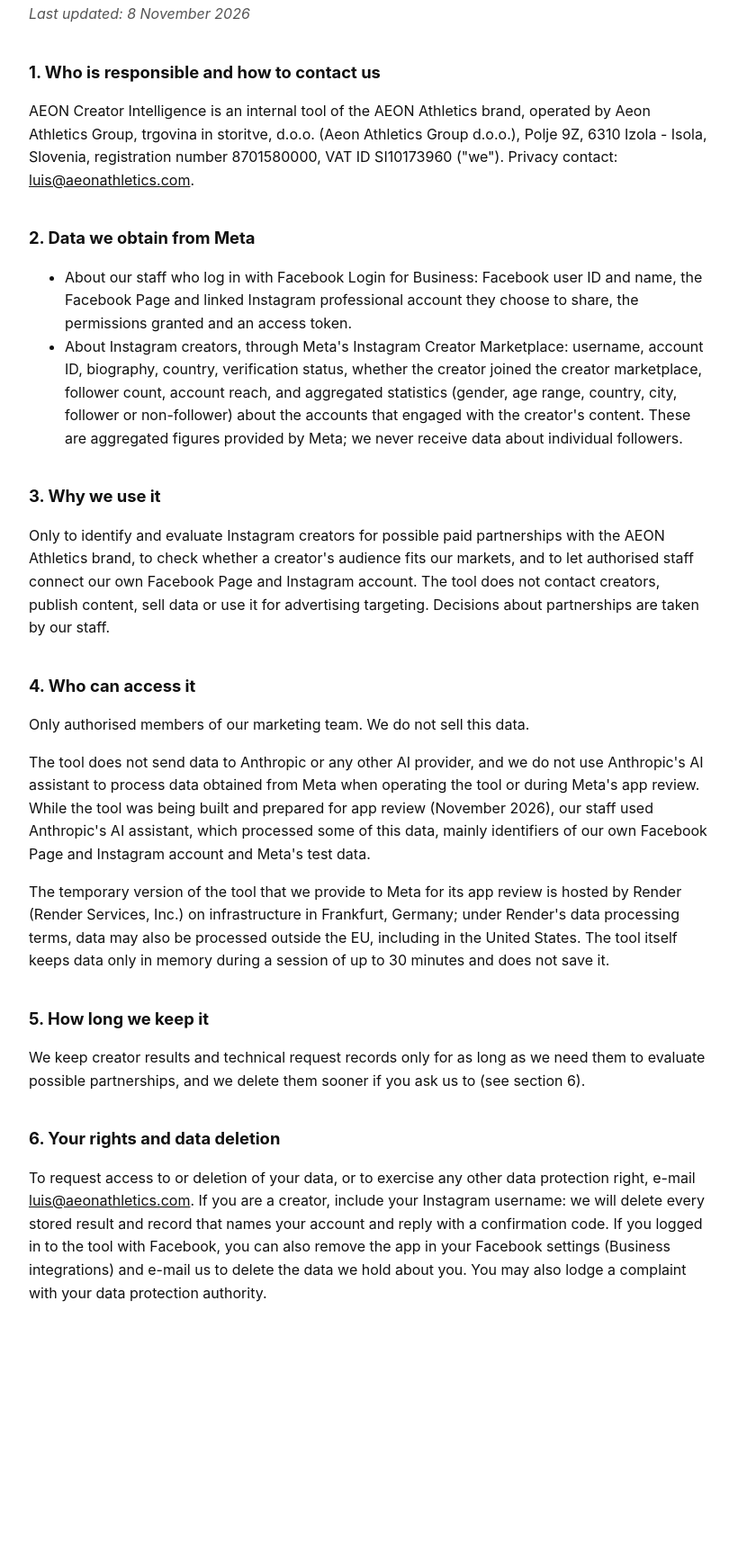
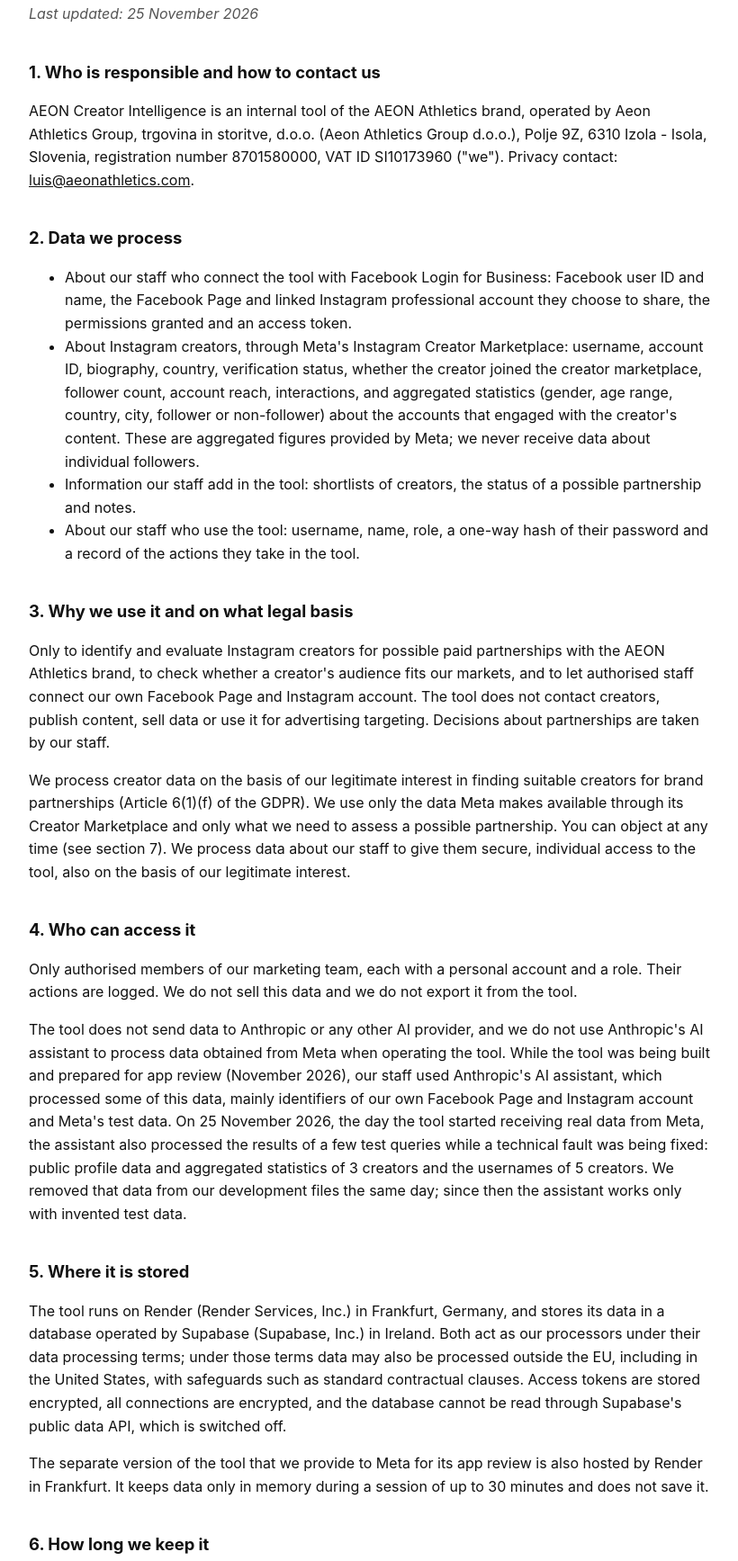
Before and after one commit to lcguinea/aeon-creator-intelligence-privacy, a plain HTML site: page index.html in a window 1280 px wide. Shown: the part 163-1898 px from the top of the page at 90% size, without its empty margins (228-1048 px from the left). Before the commit the page ends 1693 px from the top, so only its background shows below. Drawn offline with Linux system fonts and the light colour scheme.

Commit message:
Privacy notice (25-11-2026): production tool on Render (Frankfurt) + Supabase (Ireland); legal basis; retention periods; deletion hash; AI assistant event of 25-11 disclosed
Co-Authored-By: Claude Opus 5.5 <noreply@anthropic.com>

```diff
--- a/index.html
+++ b/index.html
@@ -21,7 +21,7 @@
 <main>
 <article class="aeon-ci-privacy">
   <h1>AEON Creator Intelligence — Privacy Notice</h1>
-  <p><em>Last updated: 8 November 2026</em></p>
+  <p><em>Last updated: 25 November 2026</em></p>
 
   <h2 id="controller">1. Who is responsible and how to contact us</h2>
   <p>AEON Creator Intelligence is an internal tool of the AEON Athletics brand, operated by Aeon Athletics Group, trgovina in
@@ -29,45 +29,73 @@
   8701580000, VAT ID SI10173960 ("we"). Privacy contact:
   <a href="mailto:luis@aeonathletics.com">luis@aeonathletics.com</a>.</p>
 
-  <h2 id="data">2. Data we obtain from Meta</h2>
+  <h2 id="data">2. Data we process</h2>
   <ul>
-    <li>About our staff who log in with Facebook Login for Business: Facebook user ID and name, the Facebook Page and
-    linked Instagram professional account they choose to share, the permissions granted and an access token.</li>
+    <li>About our staff who connect the tool with Facebook Login for Business: Facebook user ID and name, the Facebook
+    Page and linked Instagram professional account they choose to share, the permissions granted and an access token.</li>
     <li>About Instagram creators, through Meta's Instagram Creator Marketplace: username, account ID, biography,
     country, verification status, whether the creator joined the creator marketplace, follower count, account reach,
-    and aggregated statistics (gender, age range, country, city, follower or non-follower) about the accounts that
-    engaged with the creator's content. These are aggregated figures provided by Meta; we never receive data about
-    individual followers.</li>
+    interactions, and aggregated statistics (gender, age range, country, city, follower or non-follower) about the
+    accounts that engaged with the creator's content. These are aggregated figures provided by Meta; we never receive
+    data about individual followers.</li>
+    <li>Information our staff add in the tool: shortlists of creators, the status of a possible partnership and notes.</li>
+    <li>About our staff who use the tool: username, name, role, a one-way hash of their password and a record of the
+    actions they take in the tool.</li>
   </ul>
 
-  <h2 id="purpose">3. Why we use it</h2>
+  <h2 id="purpose">3. Why we use it and on what legal basis</h2>
   <p>Only to identify and evaluate Instagram creators for possible paid partnerships with the AEON Athletics brand,
   to check whether a creator's audience fits our markets, and to let authorised staff connect our own Facebook Page
   and Instagram account. The tool does not contact creators, publish content, sell data or use it for advertising
   targeting. Decisions about partnerships are taken by our staff.</p>
+  <p>We process creator data on the basis of our legitimate interest in finding suitable creators for brand
+  partnerships (Article 6(1)(f) of the GDPR). We use only the data Meta makes available through its Creator
+  Marketplace and only what we need to assess a possible partnership. You can object at any time (see section 7).
+  We process data about our staff to give them secure, individual access to the tool, also on the basis of our
+  legitimate interest.</p>
 
   <h2 id="access">4. Who can access it</h2>
-  <p>Only authorised members of our marketing team. We do not sell this data.</p>
+  <p>Only authorised members of our marketing team, each with a personal account and a role. Their actions are logged.
+  We do not sell this data and we do not export it from the tool.</p>
   <p>The tool does not send data to Anthropic or any other AI provider, and we do not use Anthropic's AI assistant
-  to process data obtained from Meta when operating the tool or during Meta's app review. While the tool was being built and
-  prepared for app review (November 2026), our staff used Anthropic's AI assistant, which processed some of this
-  data, mainly identifiers of our own Facebook Page and Instagram account and Meta's test data.</p>
-  <p>The temporary version of the tool that we provide to Meta for its app review is hosted by Render (Render
-  Services, Inc.) on infrastructure in Frankfurt, Germany; under Render's data processing terms, data may also be
-  processed outside the EU, including in the United States. The tool itself keeps data only in memory during a session
-  of up to 30 minutes and does not save it.</p>
+  to process data obtained from Meta when operating the tool. While the tool was being built and prepared for app
+  review (November 2026), our staff used Anthropic's AI assistant, which processed some of this data, mainly
+  identifiers of our own Facebook Page and Instagram account and Meta's test data. On 25 November 2026, the day the
+  tool started receiving real data from Meta, the assistant also processed the results of a few test queries while a
+  technical fault was being fixed: public profile data and aggregated statistics of 3 creators and the usernames of
+  5 creators. We removed that data from our development files the same day; since then the assistant works only with
+  invented test data.</p>
 
-  <h2 id="retention">5. How long we keep it</h2>
-  <p>We keep creator results and technical request records only for as long as we need them to evaluate possible
-  partnerships, and we delete them sooner if you ask us to (see section 6).</p>
+  <h2 id="hosting">5. Where it is stored</h2>
+  <p>The tool runs on Render (Render Services, Inc.) in Frankfurt, Germany, and stores its data in a database
+  operated by Supabase (Supabase, Inc.) in Ireland. Both act as our processors under their data processing terms;
+  under those terms data may also be processed outside the EU, including in the United States, with safeguards such
+  as standard contractual clauses. Access tokens are stored encrypted, all connections are encrypted, and the
+  database cannot be read through Supabase's public data API, which is switched off.</p>
+  <p>The separate version of the tool that we provide to Meta for its app review is also hosted by Render in
+  Frankfurt. It keeps data only in memory during a session of up to 30 minutes and does not save it.</p>
 
-  <h2 id="data-deletion">6. Your rights and data deletion</h2>
-  <p>To request access to or deletion of your data, or to exercise any other data protection right, e-mail
-  <a href="mailto:luis@aeonathletics.com">luis@aeonathletics.com</a>. If you are a creator, include your Instagram
-  username: we will delete every stored result and record that names your account and reply with a confirmation code.
-  If you logged in to the tool with Facebook, you can also remove the app in your Facebook settings (Business
-  integrations) and e-mail us to delete the data we hold about you. You may also lodge a complaint with your data
-  protection authority.</p>
+  <h2 id="retention">6. How long we keep it</h2>
+  <ul>
+    <li>Creator profiles and statistics: deleted automatically when a creator has not been retrieved or viewed for 90
+    days and is not on an active shortlist. While a creator is on an active shortlist, we refresh the statistics from
+    Meta about once a week; creators our staff viewed in the last 60 days are refreshed about once a month.</li>
+    <li>Earlier versions of a creator's statistics: 180 days.</li>
+    <li>Meta's original responses, kept as a technical record: 30 days.</li>
+    <li>Searches and their result lists: 90 days.</li>
+    <li>Record of staff actions: 365 days.</li>
+    <li>Daily copies of shortlists, statuses and notes, kept for recovery: the last 7 days.</li>
+  </ul>
+  <p>We delete data sooner if you ask us to (see section 7).</p>
+
+  <h2 id="data-deletion">7. Your rights and data deletion</h2>
+  <p>To request access to or deletion of your data, to object to its use, or to exercise any other data protection
+  right, e-mail <a href="mailto:luis@aeonathletics.com">luis@aeonathletics.com</a>. If you are a creator, include your
+  Instagram username: we will delete every stored result and record that names your account, including the daily
+  copies, and reply with a confirmation code. We then keep only a one-way hash of your username and account ID, so
+  that the tool can never retrieve your account again. If you logged in to the tool with Facebook, you can also remove
+  the app in your Facebook settings (Business integrations) and e-mail us to delete the data we hold about you. You
+  may also lodge a complaint with your data protection authority.</p>
 </article>
 </main>
 </body>
```
